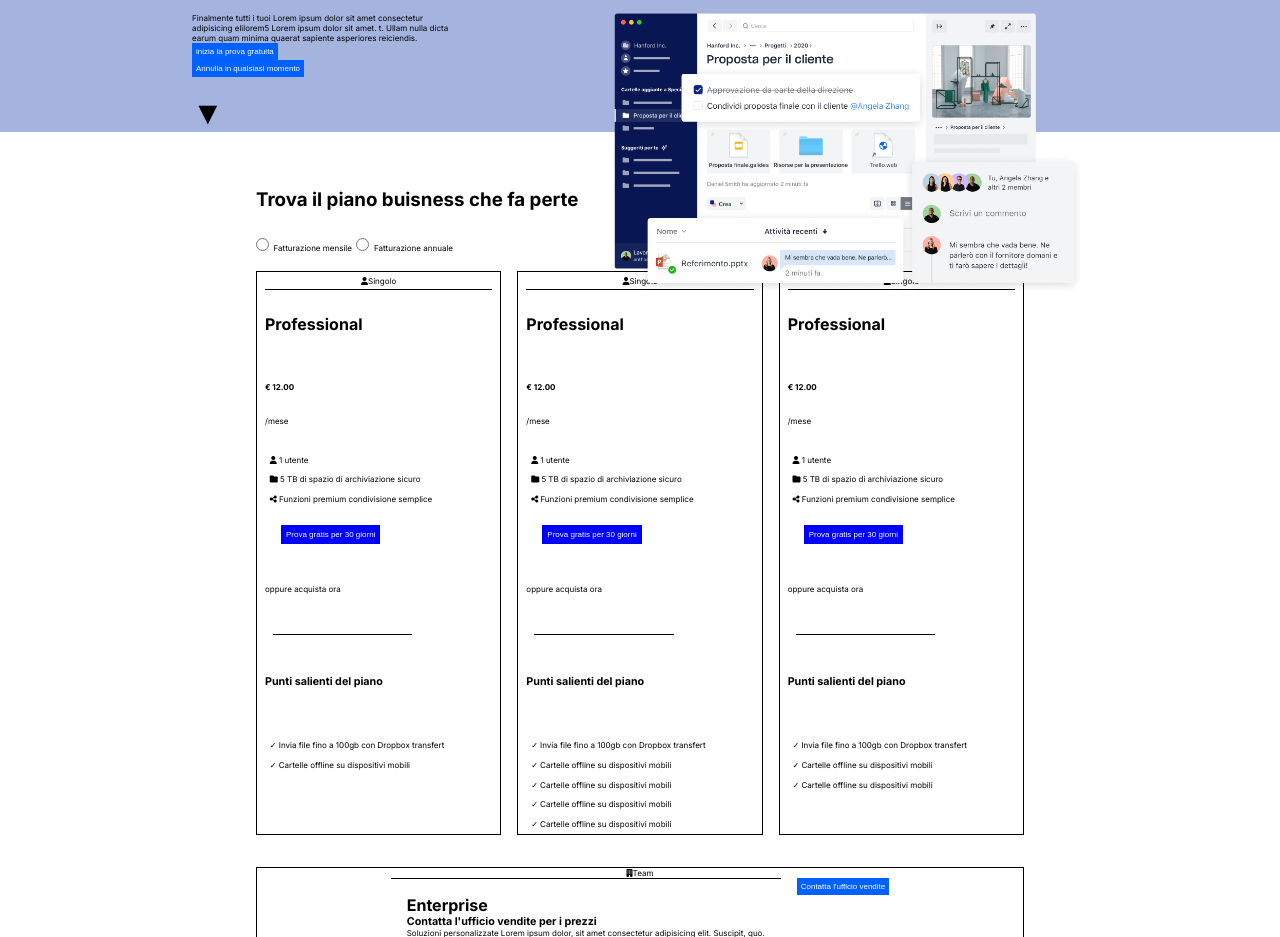
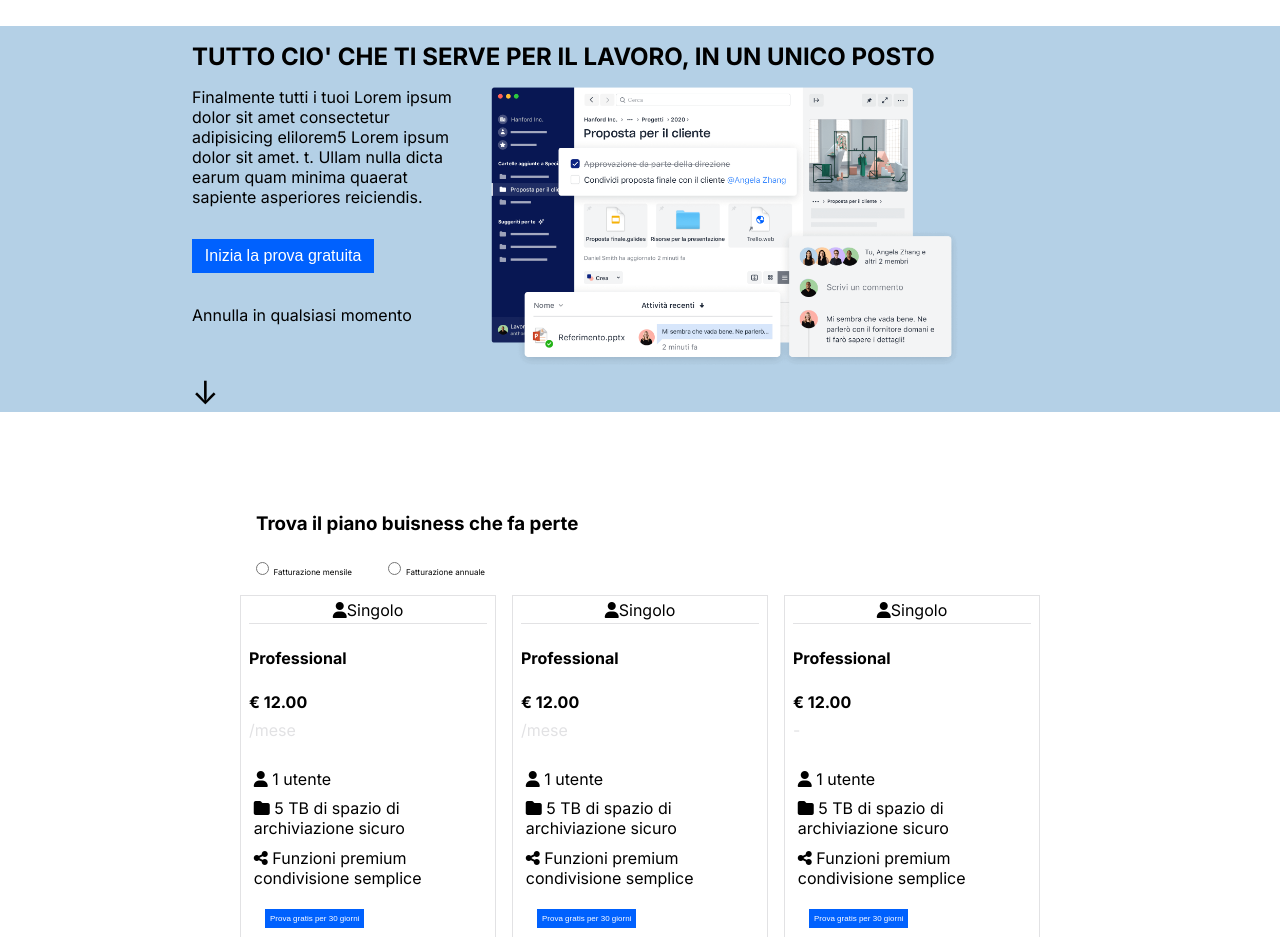
Before and after one commit to stefanobellomo/htmlcss-dropbox, a plain HTML site: page index.html in a window 1280 px wide. Shown: the part 94-1031 px from the top of the page. Drawn offline with Linux system fonts and the light colour scheme.

Commit message:
safe life

```diff
--- a/css/style.css
+++ b/css/style.css
@@ -18,6 +18,7 @@
     --blue:#0061fe;
     --celest:#b4d0e6;
     --gray: #403d38;
+    --lightgray: #e2e2e4;
 }
 
 .container{
@@ -48,10 +49,6 @@ img{
     width: 100%;
 }
 
-p{
-      font-size: 0.5rem;
-    }
-
 a{
     text-decoration: none;
     margin-right: 0.5rem;
@@ -80,25 +77,21 @@ header{
 }
 
 .logo{
-    height: 1rem;
     margin-right: 0.5rem;
+    width: 10%;
 }
 
 .top{
    display: flex;
    align-items: center;
-   justify-content: space-between;
+}
+
+.left-top{
+    width: 50%;
 }
 
 .right-top{
-
-
-    /* button{
-        color: white;
-        border: 0px solid black;
-        background-color: blue;
-        padding: 4px;
-    } */
+    width: 50%;
 }
 
 .team{
@@ -115,7 +108,17 @@ header{
 
 
 .jumbotron{
-    background-color: rgb(165, 180, 223);
+    background-color: var(--celest);
+}
+
+.start{
+    font-size: 1rem;
+    margin: 2rem 0;
+    padding: 0.5rem 0.8rem;
+}
+
+.buisness{
+    margin-top: 100px;
 }
 
 .d-flex{
@@ -129,43 +132,48 @@ header{
     padding: 1rem 0;
 }
 .jum{
-    position: relative;
     width: 70%;
 
    .jumbo{
        width: 80%;
-       position: absolute;
-       right: 0;
+       margin-bottom: -40px;
+
    }
 }
 
+.ar-be{
+    padding-top: 1.5rem;
+}
+.check{
+    color: var(--blue);
+
+}
+
 .air{
-    padding: 1.5rem 0;
-
-
+    padding: 1.5rem 0 0.5rem 0;
 }
 
 .arrow {
     font-size: 2rem;
-    margin-top: 1rem;
+    margin-top: 3rem;
 }
 
 .corp{
     width: 30%;
+}
 
-   p, button{
-      display: block;
-   }
+.bg-gr{
+    color: var(--lightgray);
 }
 
 .sep{
     height: 1px;
-    background-color: black;
-    margin: 1rem 5rem 1rem 0.5rem;
+    background-color: var(--lightgray);
+    margin: 1rem 20rem 1rem 0.5rem;
 }
 
 p.left{
-   border-bottom: 1px solid black;
+   border-bottom: 1px solid var(--lightgray);
    text-align: center;
    margin: auto;
    padding: 0.2rem;
@@ -173,15 +181,14 @@ p.left{
 
 .col {
   width: calc(100% / 3);
-  border: 1px solid black;
+  border: 1px solid var(--lightgray);
   padding: 0 0.5rem;
 }
 
 .buis-butt{
-    font-size: 0.5rem;
     color: white;
-    border: 0px solid black;
-    background-color: blue;
+    border: 0px solid var(--lightgray);
+    background-color:var(--blue);
     padding: 5px;
     margin: 1rem;
 }
@@ -191,9 +198,7 @@ ul.list{
    padding-top: 1.5rem;
 
    li{
-    font-size: 0.5rem;
     padding: 0.3rem;
-
    }
 }
 
@@ -214,7 +219,12 @@ ul.list{
 .radio {
       cursor: pointer;
       display: inline;
+
     }
+
+.ft-50{
+   margin-left: 2rem;
+}
 
 
 .col-buisness{
@@ -231,18 +241,18 @@ ul.list{
 
 .left
 {
-    background-color: rgba(252, 252, 252, 0.308);
+    background-color: var(--lightgray)
     margin: 0.5rem;
 }
 
 .enterprise{
     margin: 2rem 0;
-    border: 1px solid black;
+    border: 1px solid var(--lightgray);
     text-align: center;
 }
 
 .in-en{
-    border-top: 1px solid black;
+    border-top: 1px solid var(--lightgray);
     padding: 1rem;
     text-align: left;
 }
@@ -272,15 +282,21 @@ footer{
     flex-direction: column;
 
     a{
-     color: var(--gray);
+     color: var(--lightgray);
      padding-top: 0.2rem;
 
     }
 }
 
+.sepdown{
+    height: 1px;
+    background-color: var(--lightgray);
+    margin: 1rem 5rem 1rem 0.5rem;
+}
+
 .language{
-    border-top: 1px solid rgb(255, 255, 255);
-    color: var(--gray);
+
+    color: var(--lightgray);
 
     p{
         margin-top: 1rem;
--- a/index.html
+++ b/index.html
@@ -5,7 +5,8 @@
         <meta charset="UTF-8">
         <meta name="viewport" content="width=device-width, initial-scale=1.0">
         <title>Droptox</title>
-          <link rel="stylesheet" href="https://cdnjs.cloudflare.com/ajax/libs/font-awesome/6.5.1/css/all.min.css">
+        <link rel="stylesheet"
+            href="https://cdnjs.cloudflare.com/ajax/libs/font-awesome/6.5.1/css/all.min.css">
         <!-- link icon -->
         <link
             href="https://fonts.googleapis.com/css2?family=Inter:wght@400;500;600;700&display=swap"
@@ -16,8 +17,9 @@
     <body class="debug">
         <header>
             <div class="top">
+                <img class="logo" src="./img/logo-small.png"
+                    alt="logo dropbox">
                 <nav class="top left-top">
-                    <img class="logo" src="./img/logo-small.png" alt="logo dropbox">
                     <a href="#">Perchè Dropbox</a>
                     <a href="#">Funzioni</a>
                     <a href="#">Piani e prezzi</a>
@@ -36,94 +38,119 @@
             <section class="jumbotron">
                 <div class="container">
                     <div class="block">
-                        <h1>TUTTO CIO' CHE TI SERVE PER IL LAVORO, IN UN UNICO POSTO</h1>
+                        <h1>TUTTO CIO' CHE TI SERVE PER IL LAVORO, IN UN UNICO
+                            POSTO</h1>
                     </div>
                     <div class="d-flex">
                         <div class="corp">
-                           <p>Finalmente tutti i tuoi Lorem ipsum dolor sit amet consectetur adipisicing elilorem5 Lorem ipsum dolor sit amet.
-                            t. Ullam nulla dicta earum quam minima quaerat sapiente asperiores reiciendis.</p>
-                        <button class="start">inizia la prova gratuita</button>
-                        <button>Annulla in qualsiasi momento</button>
-                        <p class="arrow">&#9660;</p>
+                            <p>Finalmente tutti i tuoi Lorem ipsum dolor sit
+                                amet consectetur adipisicing elilorem5 Lorem
+                                ipsum dolor sit amet.
+                                t. Ullam nulla dicta earum quam minima quaerat
+                                sapiente asperiores reiciendis.</p>
+                            <button class="start">Inizia la prova
+                                gratuita</button>
+                            <p>Annulla in qualsiasi momento</p>
+                            <p class="arrow">&DownArrow;</p>
                         </div>
                         <div class="jum">
                             <img class="jumbo" src="./img/jumbo.png" alt>
                         </div>
                     </div>
                 </div>
-                    <div class="space"></div>
             </section>
             <!-- /section-jumbotron -->
-
 
             <section class="buisness container-pr">
                 <div class="all">
                     <h3>Trova il piano buisness che fa perte</h3>
                     <input class="radio" type="radio">
                     <p>Fatturazione mensile</p>
-                    <input class="radio" type="radio">
+                    <input class="radio ft-50" type="radio">
                     <p>Fatturazione annuale</p>
                 </div>
                 <div class=" d-flex">
                     <div class="col">
-                        <p class="left"><i class="fa-solid fa-user"></i>Singolo</p>
-                        <h4 class="air">Professional</h4>
+                        <p class="left"><i
+                                class="fa-solid fa-user"></i>Singolo</p>
+                        <h4 class="ar-be">Professional</h4>
                         <p class="air"><strong>&euro; 12.00</strong></p>
-                        <p >/mese</p>
+                        <p class="bg-gr">/mese</p>
                         <ul class="list">
-                            <li><i class="fa-solid fa-user"></i>  1 utente</li>
-                            <li><i class="fa-solid fa-folder"></i>  5 TB di spazio di archiviazione sicuro</li>
-                            <li><i class="fa-solid fa-share-nodes"></i>  Funzioni premium condivisione semplice</li>
+                            <li><i class="fa-solid fa-user"></i> 1 utente</li>
+                            <li><i class="fa-solid fa-folder"></i> 5 TB di
+                                spazio di archiviazione sicuro</li>
+                            <li><i class="fa-solid fa-share-nodes"></i> Funzioni
+                                premium condivisione semplice</li>
                         </ul>
-                        <button class="buis-butt">Prova gratis per 30 giorni</button>
+                        <button class="buis-butt">Prova gratis per 30
+                            giorni</button>
                         <p class="air">oppure <a href="#">acquista ora</a></p>
                         <div class="sep"></div>
                         <h6 class="air">Punti salienti del piano</h6>
                         <ul class="list">
-                            <li><span>&check;</span> Invia file fino a 100gb con Dropbox transfert</li>
-                            <li><span>&check;</span> Cartelle offline su dispositivi mobili</li>
+                            <li><span class="check">&check;</span> Invia file fino a 100gb con
+                                Dropbox transfert</li>
+                            <li><span class="check">&check;</span> Cartelle offline su
+                                dispositivi mobili</li>
                         </ul>
                     </div>
                     <div class="col">
-                        <p class="left"><i class="fa-solid fa-user"></i>Singolo</p>
-                        <h4 class="air">Professional</h4>
+                        <p class="left"><i
+                                class="fa-solid fa-user"></i>Singolo</p>
+                        <h4 class="ar-be">Professional</h4>
                         <p class="air"><strong>&euro; 12.00</strong></p>
-                        <p>/mese</p>
+                        <p class="bg-gr">/mese</p>
                         <ul class="list">
-                            <li><i class="fa-solid fa-user"></i>  1 utente</li>
-                            <li><i class="fa-solid fa-folder"></i>  5 TB di spazio di archiviazione sicuro</li>
-                            <li><i class="fa-solid fa-share-nodes"></i>  Funzioni premium condivisione semplice</li>
+                            <li><i class="fa-solid fa-user"></i> 1 utente</li>
+                            <li><i class="fa-solid fa-folder"></i> 5 TB di
+                                spazio di archiviazione sicuro</li>
+                            <li><i class="fa-solid fa-share-nodes"></i> Funzioni
+                                premium condivisione semplice</li>
                         </ul>
-                        <button class="buis-butt">Prova gratis per 30 giorni</button>
+                        <button class="buis-butt">Prova gratis per 30
+                            giorni</button>
                         <p class="air">oppure <a href="#">acquista ora</a></p>
                         <div class="sep"></div>
                         <h6 class="air">Punti salienti del piano</h6>
                         <ul class="list">
-                            <li><span>&check;</span> Invia file fino a 100gb con Dropbox transfert</li>
-                            <li><span>&check;</span> Cartelle offline su dispositivi mobili</li>
-                            <li><span>&check;</span> Cartelle offline su dispositivi mobili</li>
-                            <li><span>&check;</span> Cartelle offline su dispositivi mobili</li>
-                            <li><span>&check;</span> Cartelle offline su dispositivi mobili</li>
+                            <li><span class="check">&check;</span> Invia file fino a 100gb con
+                                Dropbox transfert</li>
+                            <li><span class="check">&check;</span> Cartelle offline su
+                                dispositivi mobili</li>
+                            <li><span class="check">&check;</span> Cartelle offline su
+                                dispositivi mobili</li>
+                            <li><span class="check">&check;</span> Cartelle offline su
+                                dispositivi mobili</li>
+                            <li><span class="check">&check;</span> Cartelle offline su
+                                dispositivi mobili</li>
                         </ul>
                     </div>
                     <div class="col">
-                        <p class="left"><i class="fa-solid fa-user"></i>Singolo</p>
-                        <h4 class="air">Professional</h4>
+                        <p class="left"><i
+                                class="fa-solid fa-user"></i>Singolo</p>
+                        <h4 class="ar-be">Professional</h4>
                         <p class="air"><strong>&euro; 12.00</strong></p>
-                        <p>/mese</p>
+                        <p class="bg-gr">-</p>
                         <ul class="list">
-                            <li><i class="fa-solid fa-user"></i>  1 utente</li>
-                            <li><i class="fa-solid fa-folder"></i>  5 TB di spazio di archiviazione sicuro</li>
-                            <li><i class="fa-solid fa-share-nodes"></i>  Funzioni premium condivisione semplice</li>
+                            <li><i class="fa-solid fa-user"></i> 1 utente</li>
+                            <li><i class="fa-solid fa-folder"></i> 5 TB di
+                                spazio di archiviazione sicuro</li>
+                            <li><i class="fa-solid fa-share-nodes"></i> Funzioni
+                                premium condivisione semplice</li>
                         </ul>
-                        <button class="buis-butt">Prova gratis per 30 giorni</button>
+                        <button class="buis-butt">Prova gratis per 30
+                            giorni</button>
                         <p class="air">oppure <a href="#">acquista ora</a></p>
                         <div class="sep"></div>
                         <h6 class="air">Punti salienti del piano</h6>
                         <ul class="list">
-                            <li><span>&check;</span> Invia file fino a 100gb con Dropbox transfert</li>
-                            <li><span>&check;</span> Cartelle offline su dispositivi mobili</li>
-                            <li><span>&check;</span> Cartelle offline su dispositivi mobili</li>
+                            <li><span class="check">&check;</span> Invia file fino a 100gb con
+                                Dropbox transfert</li>
+                            <li><span class="check">&check;</span> Cartelle offline su
+                                dispositivi mobili</li>
+                            <li><span class="check">&check;</span> Cartelle offline su
+                                dispositivi mobili</li>
                         </ul>
                     </div>
                 </div>
@@ -133,7 +160,9 @@
                         <div class="in-en">
                             <h4>Enterprise</h4>
                             <h6>Contatta l'ufficio vendite per i prezzi</h6>
-                            <p>Soluzioni personalizzate Lorem ipsum dolor, sit amet consectetur adipisicing elit. Suscipit, quo.</p>
+                            <p>Soluzioni personalizzate Lorem ipsum dolor, sit
+                                amet consectetur adipisicing elit. Suscipit,
+                                quo.</p>
                         </div>
                         <div>
                             <button>Contatta l'ufficio vendite</button>
@@ -142,8 +171,8 @@
                 </div>
 
             </section>
-            <!-- /section-buisness -->
-
+             <!-- /section-buisness  -->
+            <!--
             <section class="enter container-pr d-flex">
                 <div class="partner">
                     <img class="partner" src="./img/partner.png" alt="partner">
@@ -151,69 +180,87 @@
                 <div class="text-partner">
                     <article>
                         <h2>Entra in contatto con un partner Dropbox</h2>
-                        <p>Trova un partner Lorem, ipsum dolor sit amet consectetur adipisicing elit. Nobis,Lorem ipsum, dolor sit amet consectetur adipisicing elit. Illo, quisquam. repellat.</p>
+                        <p>Trova un partner Lorem, ipsum dolor sit amet
+                            consectetur adipisicing elit. Nobis,Lorem ipsum,
+                            dolor sit amet consectetur adipisicing elit. Illo,
+                            quisquam. repellat.</p>
                         <button>Trova un partner</button>
                     </article>
                 </div>
             </section>
-        <!-- /enter -->
-
+             /enter -->
+            <!--
             <section class="upsec container-pr">
                 <h3 class="air">Esegui più operazioni con Dropbox Buisness</h3>
                 <div class="d-flex">
                     <div class="col-buisness">
-                    <img src="./img/business-feature-coordinate-it.png" alt="">
+                        <img src="./img/business-feature-coordinate-it.png" alt>
                         <h5>Passa da uno strumento all'altro</h5>
-                    <p>Lorem ipsum dolor sit amet consectetur adipisicing elit. Dicta distinctio id excepturi repudiandae culpa porro!
+                        <p>Lorem ipsum dolor sit amet consectetur adipisicing
+                            elit. Dicta distinctio id excepturi repudiandae
+                            culpa porro!
                         </p>
                     </div>
                     <div class="col-buisness">
-                    <img src="./img/business-feature-integrations-it.png" alt="">
+                        <img src="./img/business-feature-integrations-it.png"
+                            alt>
                         <h5>Passa da uno strumento all'altro</h5>
-                    <p>Lorem ipsum dolor sit amet consectetur adipisicing elit. Dicta distinctio id excepturi repudiandae culpa porro!
+                        <p>Lorem ipsum dolor sit amet consectetur adipisicing
+                            elit. Dicta distinctio id excepturi repudiandae
+                            culpa porro!
                         </p>
                     </div>
                     <div class="col-buisness">
-                    <img src="./img/business-feature-multi-device.png" alt="">
+                        <img src="./img/business-feature-multi-device.png" alt>
                         <h5>Passa da uno strumento all'altro</h5>
-                    <p>Lorem ipsum dolor sit amet consectetur adipisicing elit. Dicta distinctio id excepturi repudiandae culpa porro!
+                        <p>Lorem ipsum dolor sit amet consectetur adipisicing
+                            elit. Dicta distinctio id excepturi repudiandae
+                            culpa porro!
                         </p>
                     </div>
                     <div class="col-buisness">
-                    <img src="./img/business-feature-security.png" alt="">
+                        <img src="./img/business-feature-security.png" alt>
                         <h5>Passa da uno strumento all'altro</h5>
-                    <p>Lorem ipsum dolor sit amet consectetur adipisicing elit. Dicta distinctio id excepturi repudiandae culpa porro!
+                        <p>Lorem ipsum dolor sit amet consectetur adipisicing
+                            elit. Dicta distinctio id excepturi repudiandae
+                            culpa porro!
                         </p>
                     </div>
                     <div class="col-buisness">
-                    <img src="./img/business-feature-send-files-it.png" alt="">
+                        <img src="./img/business-feature-send-files-it.png" alt>
                         <h5>Passa da uno strumento all'altro</h5>
-                    <p>Lorem ipsum dolor sit amet consectetur adipisicing elit. Dicta distinctio id excepturi repudiandae culpa porro!
+                        <p>Lorem ipsum dolor sit amet consectetur adipisicing
+                            elit. Dicta distinctio id excepturi repudiandae
+                            culpa porro!
                         </p>
                     </div>
                     <div class="col-buisness">
-                    <img src="./img/business-feature-switching-tools.png" alt="">
+                        <img src="./img/business-feature-switching-tools.png"
+                            alt>
                         <h5>Passa da uno strumento all'altro</h5>
-                    <p>Lorem ipsum dolor sit amet consectetur adipisicing elit. Dicta distinctio id excepturi repudiandae culpa porro!
+                        <p>Lorem ipsum dolor sit amet consectetur adipisicing
+                            elit. Dicta distinctio id excepturi repudiandae
+                            culpa porro!
                         </p>
                     </div>
 
                 </div>
             </section>
-                <!-- /upsec -->
-
+             /upsec -->
+            <!--
             <section class="downsec container-pr">
                 <div class="team">
                     <h1>Più di 500.000 team utilizzano Dropbox Buisness</h1>
-                <a class="under" href="#">Scopri di più sui nostri clienti</a>
+                    <a class="under" href="#">Scopri di più sui nostri
+                        clienti</a>
                 </div>
             </section>
-        <!-- /downsec -->
+             /downsec -->
 
             <!-- /multitasking -->
         </main>
         <!-- /main -->
-
+<!--
         <footer>
             <section class="d-flex">
                 <div class="row container d-flex">
@@ -227,7 +274,7 @@
                             <a href="#">Assistenza</a>
                         </nav>
                     </div>
-                                <!-- /cella1 -->
+                     /cella1
 
                     <div class="right-side">
                         <h3>Compagnia</h3>
@@ -239,7 +286,6 @@
                             <a href="#">Negozio</a>
                         </nav>
                     </div>
-                                <!-- /cella2 -->
 
                     <div class="right-side">
                         <h3>Risorse</h3>
@@ -254,7 +300,7 @@
                             <a href="#">Antifa</a>
                         </nav>
                     </div>
-                                <!-- /cella3 -->
+
 
                     <div class="right-side">
                         <h3>Norme</h3>
@@ -266,7 +312,7 @@
                             <a href="#">Scarica</a>
                         </nav>
                     </div>
-                                <!-- /cella4 -->
+
 
                     <div class="right-side">
                         <h3>Norme</h3>
@@ -278,14 +324,16 @@
                             <a href="#">Scarica</a>
                         </nav>
                     </div>
-                                <!-- /cella5 -->
+
                 </div>
             </section>
+            <div class="sep"></div>
             <div class="language container">
-                           <p><i class="fa-solid fa-earth-europe"></i> Italiano &blacktriangle;</p>
+                <p><i class="fa-solid fa-earth-europe"></i> Italiano
+                    &blacktriangle;</p>
             </div>
-                </footer>
-                <!-- /footer -->
+        </footer> -->
+
 
     </body>
 </html>
```
Lines whose indentation alone changed are shown as unchanged.
